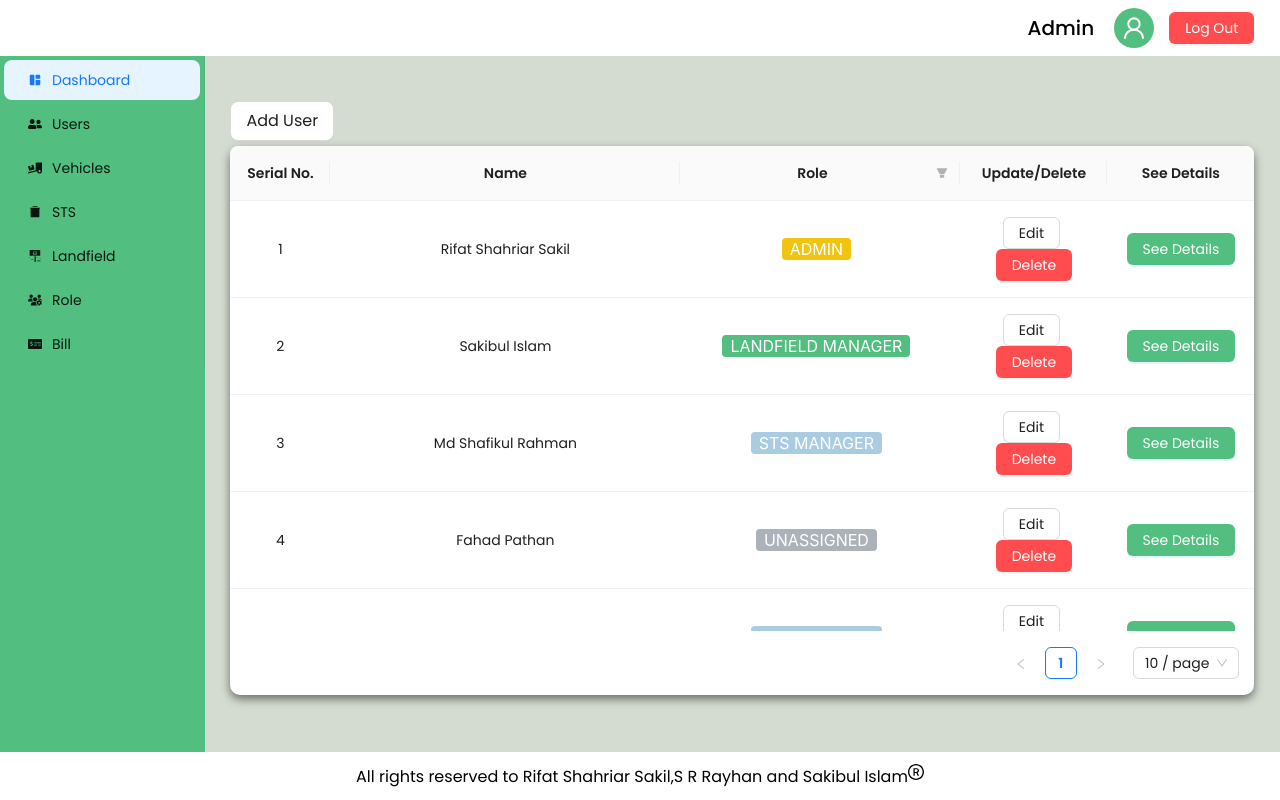
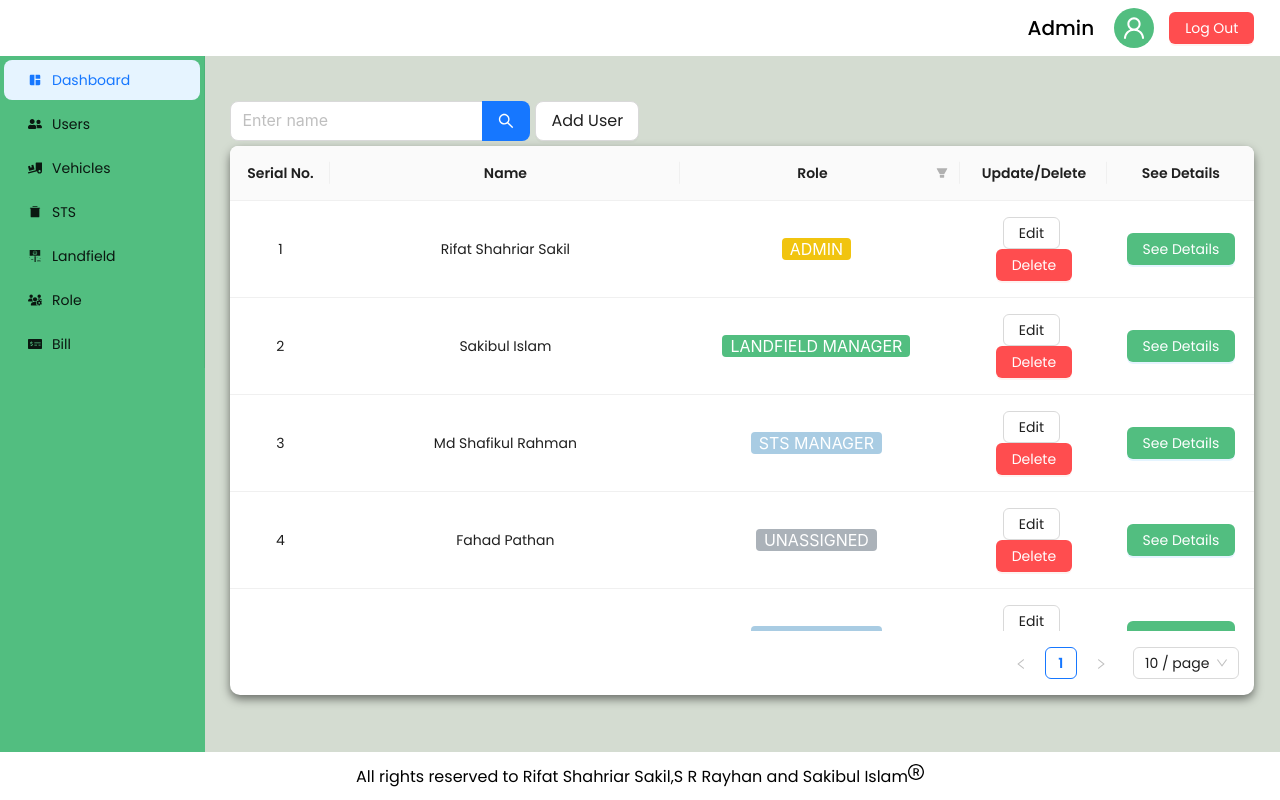
Before and after one commit to Rifat-Shariar-Sakil-24/ecosync_codesamurai, a React (Vite) app in the folder frontend/: page /users in a window 1280 px wide. Built offline with nearby package versions, Linux system fonts and the light colour scheme.

Commit message:
Implement Search Button

```diff
--- a/frontend/src/css/userPage.css
+++ b/frontend/src/css/userPage.css
@@ -4,6 +4,12 @@
 
 .users-container-heading{
     margin: 5px 0px;
+    display: flex;
+    align-items: center;
+}
+
+.add-user-button{
+    margin-left: 5px;
 }
 
 .edit-button{
--- a/frontend/src/pages/UsersPage.jsx
+++ b/frontend/src/pages/UsersPage.jsx
@@ -1,9 +1,9 @@
 import React, { useState } from 'react';
-import { Button, Table, Card, Tag, Modal, Alert } from 'antd';
+import { Button, Table, Card, Tag, Modal, Alert, Input } from 'antd';
 import '../css/userPage.css';
 
 const UsersPage = () => {
-
+    const {Search} = Input;
     const USERTYPE = {
         STSMANAGER:'sts manager',
         LANDFILLMANAGER:'landfield manager',
@@ -140,7 +140,8 @@ const UsersPage = () => {
         <div>
             <div className="users-container">
                 <div className="users-container-heading">
-                    <Button size='large'>Add User</Button>
+                    <Search placeholder='Enter name' enterButton size='large' style={{width:300,colorBgContainer:'#52BE80'}}></Search>
+                    <Button className='add-user-button' size='large'>Add User</Button>
                 </div>
                 <div className="users-container-body">
                     <Table className='table-class' columns={columns} dataSource={dataSource}
```
